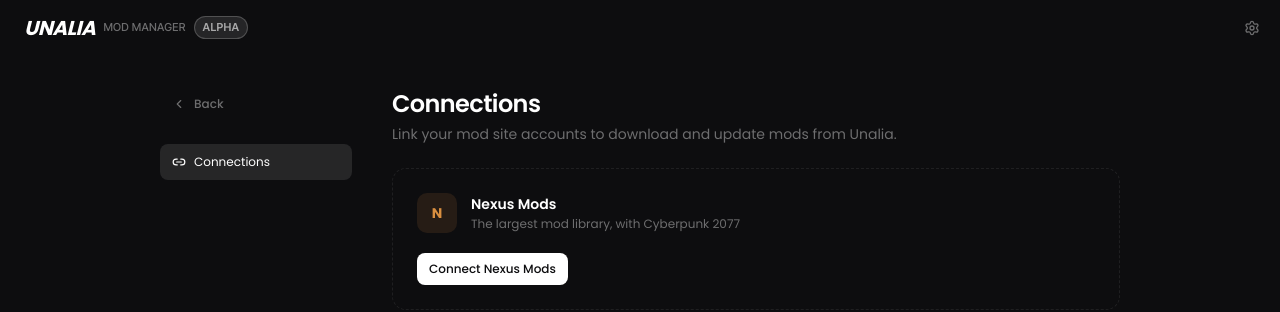
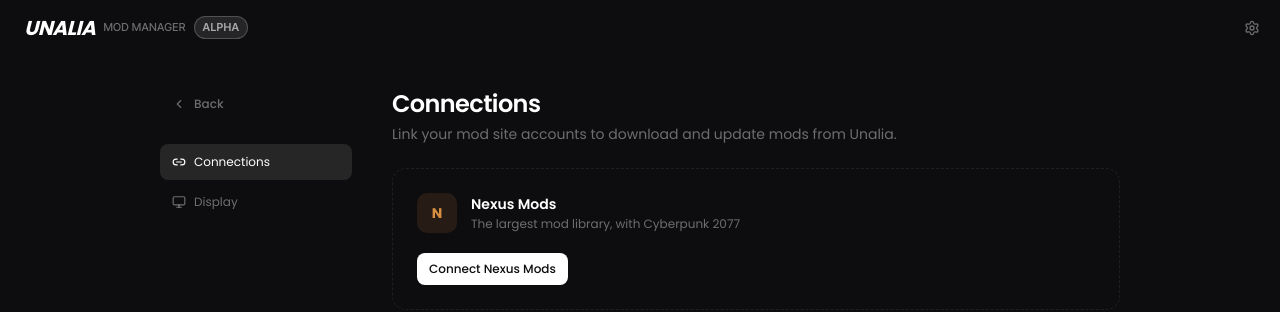
Before and after one commit to unalia-app/unalia-mod-manager, a Next.js app in the folder apps/desktop/: page /settings in a window 1280 px wide. Shown: the top 312 px of the page. Built offline with nearby package versions, Linux system fonts and the light colour scheme.

Commit message:
✨ feat(display) scale the interface for 2k and 4k screens

```diff
--- a/apps/desktop/src-tauri/capabilities/default.json
+++ b/apps/desktop/src-tauri/capabilities/default.json
@@ -7,6 +7,7 @@
   ],
   "permissions": [
     "core:default",
+    "core:webview:allow-set-webview-zoom",
     "core:window:allow-start-dragging",
     "core:window:allow-close",
     "core:window:allow-toggle-maximize",
--- a/apps/desktop/src/app/layout.tsx
+++ b/apps/desktop/src/app/layout.tsx
@@ -2,6 +2,7 @@
 import type { ReactNode } from "react";
 
 import { DevShortcuts } from "@/components/dev-shortcuts";
+import { DisplayScale } from "@/components/display-scale";
 import { OverlayScrollbar } from "@/components/overlay-scrollbar";
 import { Toaster } from "@/components/toaster";
 
@@ -20,6 +21,7 @@
 				<Toaster />
 				<OverlayScrollbar />
 				<DevShortcuts />
+				<DisplayScale />
 			</body>
 		</html>
 	);
--- /dev/null
+++ b/apps/desktop/src/components/display-scale.tsx
@@ -0,0 +1,13 @@
+"use client";
+
+import { useEffect } from "react";
+
+import { applyInterfaceSize } from "@/lib/display";
+
+/** Applique la taille d'interface choisie dès l'ouverture (voir `lib/display`). */
+export function DisplayScale() {
+	useEffect(() => {
+		void applyInterfaceSize();
+	}, []);
+	return null;
+}
--- a/apps/desktop/src/components/game/game-screen.tsx
+++ b/apps/desktop/src/components/game/game-screen.tsx
@@ -70,7 +70,7 @@
 
 			<AppHeader>{game && <GameSwitcher current={game} />}</AppHeader>
 
-			<div className="relative z-10 mx-auto w-full max-w-6xl px-8 pb-20">
+			<div className="relative z-10 mx-auto w-full max-w-6xl px-8 pb-20 2xl:max-w-7xl min-[1900px]:max-w-[96rem]">
 				{game === undefined && <HeroSkeleton />}
 				{game === null && <GameMissing />}
 				{game && !game.moddable && <NotModdable game={game} />}
--- a/apps/desktop/src/components/mod/mod-screen.tsx
+++ b/apps/desktop/src/components/mod/mod-screen.tsx
@@ -72,7 +72,7 @@
 			<Ambience appId={game?.appId ?? null} />
 			<AppHeader>{game && <GameSwitcher current={game} />}</AppHeader>
 
-			<div className="relative z-10 mx-auto w-full max-w-6xl px-8 pb-20">
+			<div className="relative z-10 mx-auto w-full max-w-6xl px-8 pb-20 2xl:max-w-7xl">
 				<Link
 					href={gameHref(appId)}
 					className="mt-6 inline-flex items-center gap-1.5 text-xs font-medium text-fg-subtle transition-colors hover:text-fg"
--- /dev/null
+++ b/apps/desktop/src/components/settings/display.tsx
@@ -0,0 +1,41 @@
+"use client";
+
+import { Segmented } from "@modalia/ui";
+
+import { type InterfaceSize, SIZES, autoScale, setInterfaceSize, useInterfaceSize } from "@/lib/display";
+
+const percent = (scale: number) => `${Math.round(scale * 100)}%`;
+
+/** Taille de l'interface : automatique selon l'écran, ou fixée. */
+export function Display() {
+	const size = useInterfaceSize();
+	const items = SIZES.map((s) => ({
+		value: String(s),
+		label: s === "auto" ? `Auto (${percent(autoScale())})` : percent(s),
+	}));
+
+	return (
+		<>
+			<div className="space-y-1">
+				<h1 className="text-2xl font-semibold tracking-tight">Display</h1>
+				<p className="text-sm text-fg-subtle">Make Unalia larger on big, high-resolution screens.</p>
+			</div>
+
+			<div className="rounded-xl border border-line bg-white/[0.03] p-5 sm:p-6">
+				<h3 className="text-sm font-semibold text-fg">Interface size</h3>
+				<p className="mt-0.5 text-xs text-fg-subtle">
+					Text, spacing and icons, all at once. Auto picks a size from your screen's resolution: larger on 2K and 4K
+					screens.
+				</p>
+				<div className="mt-4">
+					<Segmented
+						label="Interface size"
+						items={items}
+						value={String(size)}
+						onChange={(value) => setInterfaceSize((value === "auto" ? "auto" : Number(value)) as InterfaceSize)}
+					/>
+				</div>
+			</div>
+		</>
+	);
+}
--- a/apps/desktop/src/components/settings/settings-screen.tsx
+++ b/apps/desktop/src/components/settings/settings-screen.tsx
@@ -1,17 +1,25 @@
 "use client";
 
 import { cn } from "@modalia/ui";
-import { ChevronLeft, Link2 } from "lucide-react";
+import { ChevronLeft, Link2, Monitor } from "lucide-react";
 import { useRouter } from "next/navigation";
+import { useState } from "react";
 
 import { AppHeader } from "@/components/app-header";
 import { Connections } from "@/components/settings/connections";
+import { Display } from "@/components/settings/display";
 
-const sections = [{ id: "connections", label: "Connections", icon: <Link2 className="size-3.5" /> }];
+const sections = [
+	{ id: "connections", label: "Connections", icon: <Link2 className="size-3.5" /> },
+	{ id: "display", label: "Display", icon: <Monitor className="size-3.5" /> },
+] as const;
 
-/** Réglages (repris de la page Settings d'Unalia) : comptes liés pour l'instant. */
+type Section = (typeof sections)[number]["id"];
+
+/** Réglages (repris de la page Settings d'Unalia) : comptes liés, affichage. */
 export function SettingsScreen() {
 	const router = useRouter();
+	const [section, setSection] = useState<Section>("connections");
 
 	return (
 		<main className="relative min-h-dvh overflow-x-clip">
@@ -27,23 +35,25 @@
 						Back
 					</button>
 					<nav className="mt-6 space-y-1">
-						{sections.map((s, i) => (
-							<span
+						{sections.map((s) => (
+							<button
+								type="button"
 								key={s.id}
+								onClick={() => setSection(s.id)}
 								className={cn(
-									"flex items-center gap-2 rounded-md px-3 py-2.5 text-xs",
-									i === 0 ? "bg-surface-strong text-fg" : "text-fg-subtle",
+									"flex w-full cursor-pointer items-center gap-2 rounded-md px-3 py-2.5 text-xs transition-colors",
+									section === s.id ? "bg-surface-strong text-fg" : "text-fg-subtle hover:bg-white/5 hover:text-fg",
 								)}
 							>
 								{s.icon}
 								{s.label}
-							</span>
+							</button>
 						))}
 					</nav>
 				</aside>
 
-				<section className="flex min-w-0 flex-1 animate-fade-up flex-col gap-6">
-					<Connections />
+				<section key={section} className="flex min-w-0 flex-1 animate-fade-up flex-col gap-6">
+					{section === "connections" ? <Connections /> : <Display />}
 				</section>
 			</div>
 		</main>
--- /dev/null
+++ b/apps/desktop/src/lib/display.ts
@@ -0,0 +1,72 @@
+import { isTauri } from "@tauri-apps/api/core";
+import { getCurrentWebview } from "@tauri-apps/api/webview";
+import { useSyncExternalStore } from "react";
+
+/**
+ * Taille de l'interface : comme le zoom d'un navigateur, tout grandit
+ * (textes, marges, icônes). `auto` part de la définition de l'écran : sur un
+ * 2K à 100 %, la même taille physique qu'en 1080p.
+ */
+export type InterfaceSize = "auto" | 1 | 1.1 | 1.25 | 1.5;
+
+export const SIZES: InterfaceSize[] = ["auto", 1, 1.1, 1.25, 1.5];
+
+const KEY = "modalia.interfaceSize";
+
+/** Facteur choisi pour cet écran. `screen.width` ne dépend pas du zoom de la page. */
+export function autoScale(screenWidth = typeof window === "undefined" ? 1920 : window.screen.width): number {
+	if (screenWidth >= 3000) return 1.5;
+	if (screenWidth >= 2200) return 1.2;
+	if (screenWidth >= 1900) return 1.1;
+	return 1;
+}
+
+function read(): InterfaceSize {
+	try {
+		const value = localStorage.getItem(KEY);
+		const parsed: InterfaceSize = value === null || value === "auto" ? "auto" : (Number(value) as InterfaceSize);
+		return SIZES.includes(parsed) ? parsed : "auto";
+	} catch {
+		return "auto";
+	}
+}
+
+let current: InterfaceSize | null = null;
+const listeners = new Set<() => void>();
+
+export function interfaceSize(): InterfaceSize {
+	current ??= read();
+	return current;
+}
+
+export function scaleOf(size: InterfaceSize): number {
+	return size === "auto" ? autoScale() : size;
+}
+
+/** Applique la taille à la fenêtre (zoom de la WebView). */
+export async function applyInterfaceSize(size = interfaceSize()) {
+	if (!isTauri()) return;
+	await getCurrentWebview().setZoom(scaleOf(size));
+}
+
+export function setInterfaceSize(size: InterfaceSize) {
+	current = size;
+	try {
+		localStorage.setItem(KEY, String(size));
+	} catch {
+		// Stockage bloqué : le choix vaut pour cette session.
+	}
+	for (const listener of listeners) listener();
+	void applyInterfaceSize(size);
+}
+
+export function useInterfaceSize(): InterfaceSize {
+	return useSyncExternalStore(
+		(listener) => {
+			listeners.add(listener);
+			return () => listeners.delete(listener);
+		},
+		interfaceSize,
+		() => "auto",
+	);
+}
```
